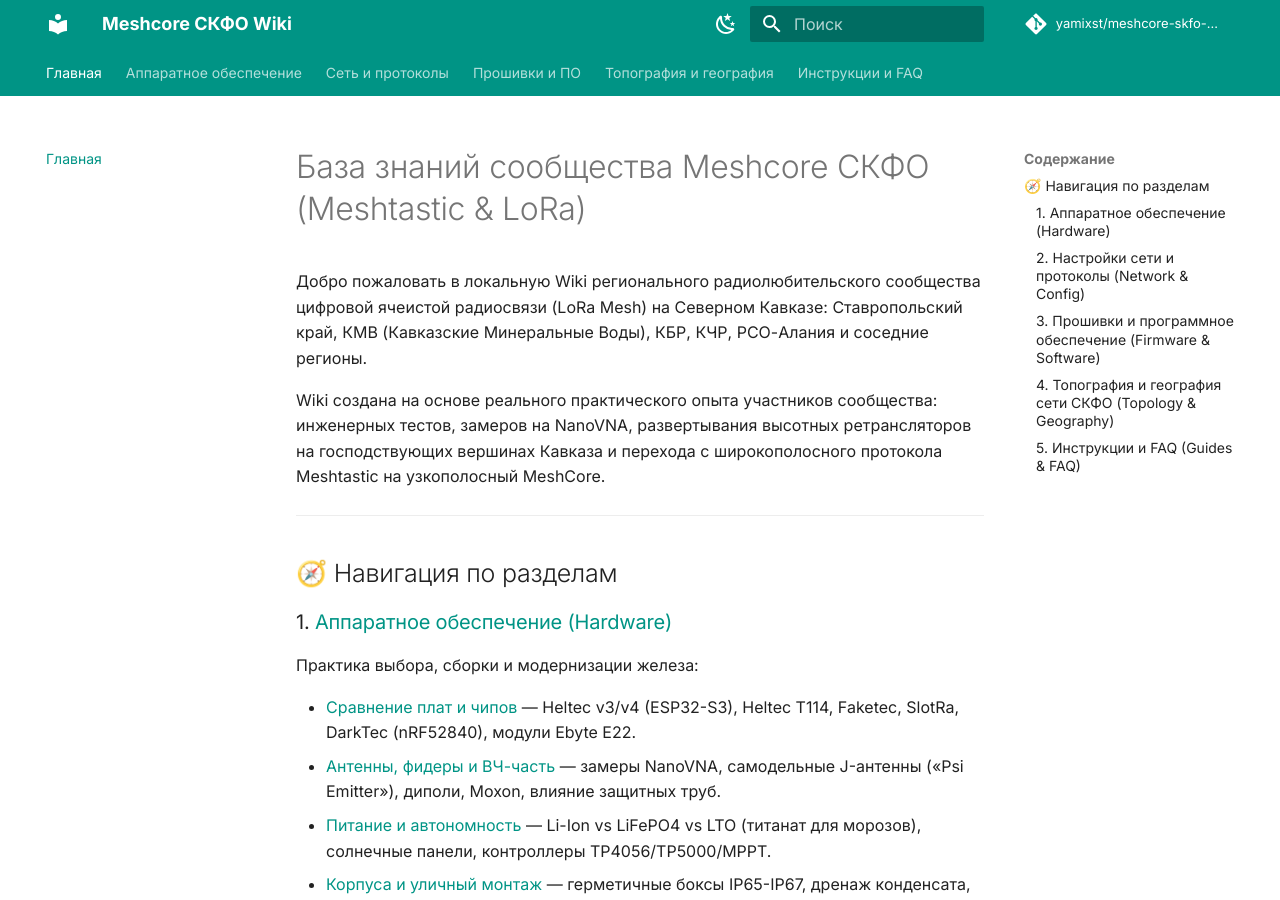
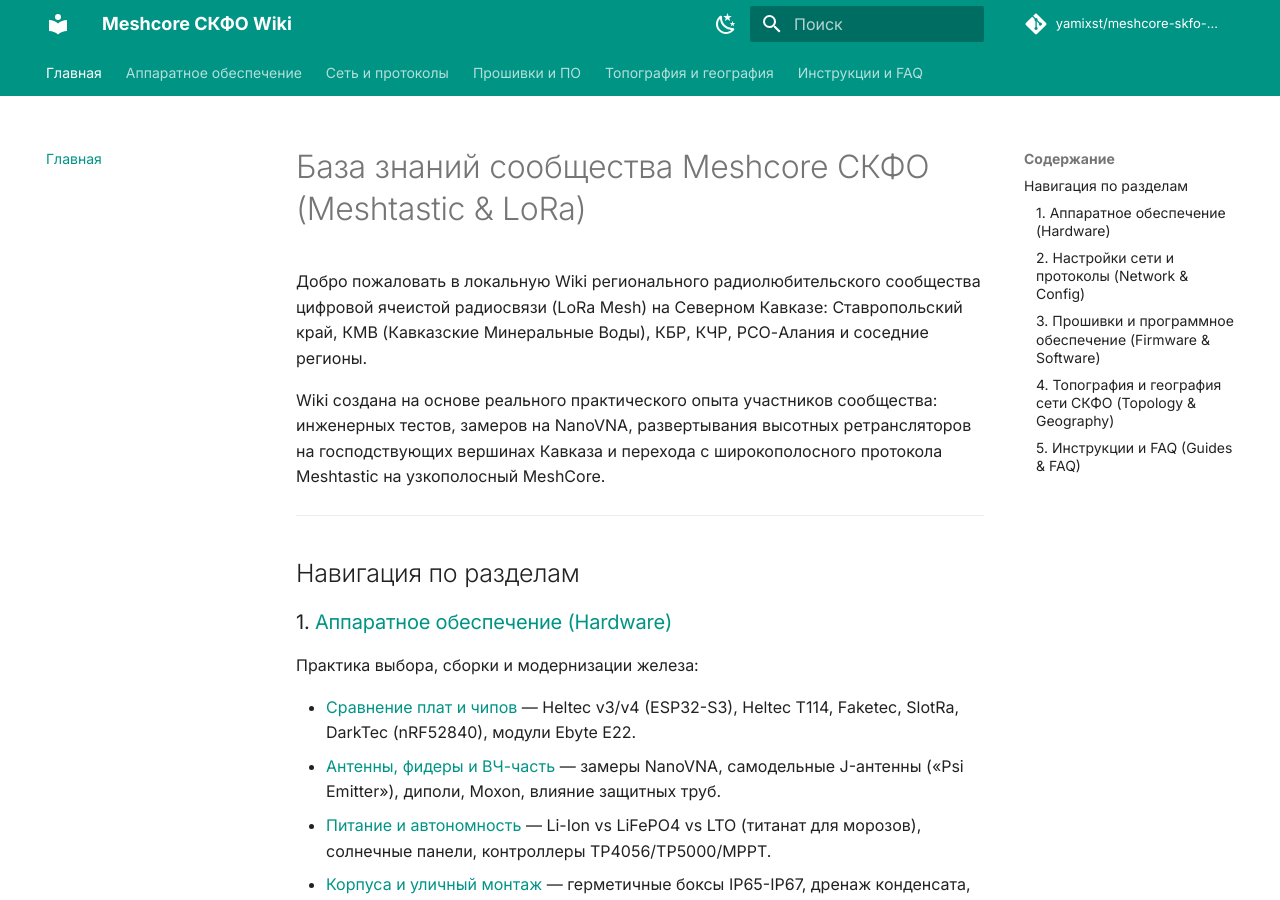
Before and after one commit to yamixst/meshcore-skfo-wiki, an MkDocs documentation site: the page built from wiki/index.md, in a window 1280 px wide and 900 px high. Built offline with MkDocs 1.6.1 and Material for MkDocs 9.7.7, drawn with Linux system fonts in a browser that asks for light colours; comment, search, counter and statistics services are not loaded.

Commit message:
Remove compass emoji from navigation header

```diff
--- a/wiki/index.md
+++ b/wiki/index.md
@@ -6,7 +6,7 @@
 
 ---
 
-## 🧭 Навигация по разделам
+## Навигация по разделам
 
 ### 1. [Аппаратное обеспечение (Hardware)](hardware/boards-comparison.md)
 Практика выбора, сборки и модернизации железа:
```
